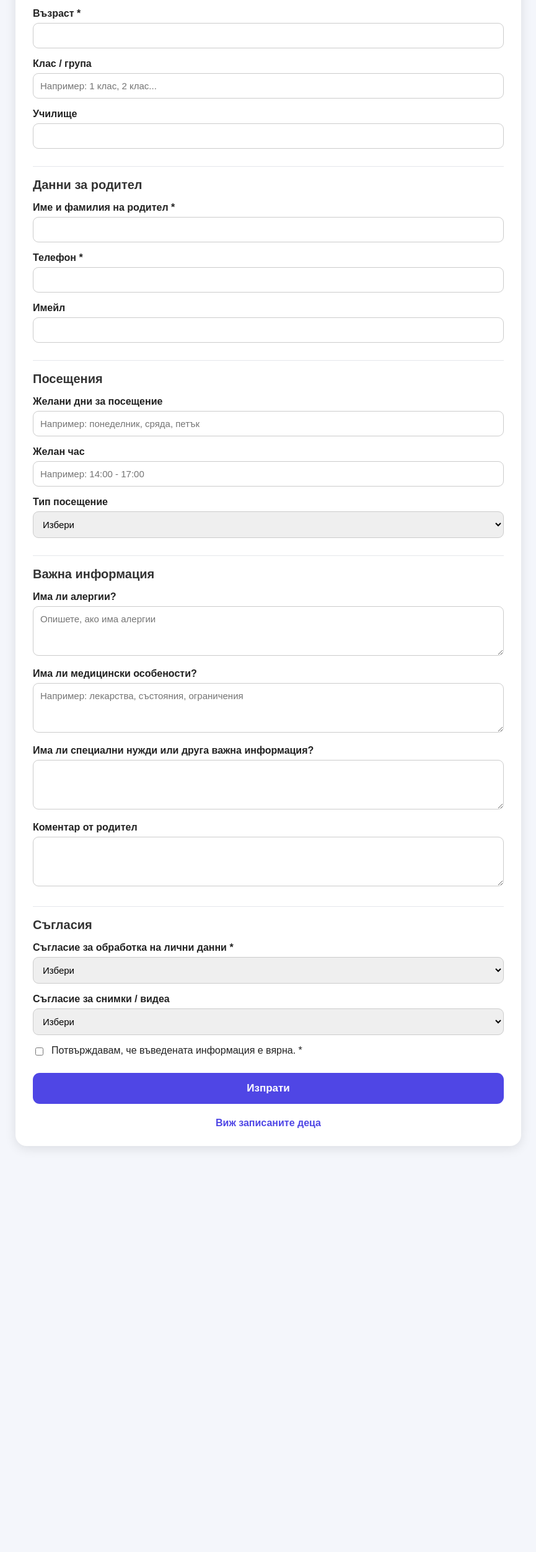
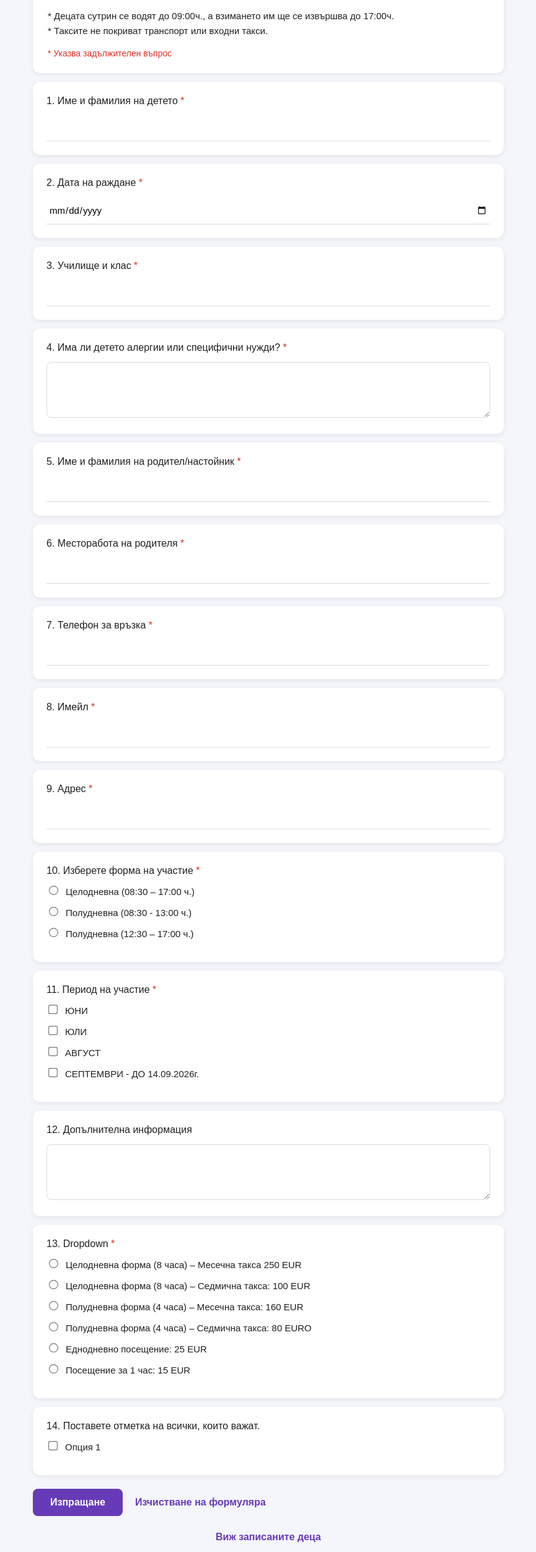
Before and after one commit to littleachieverslearn/LittleAchieversLearn, a plain HTML site: page index.html in a window 1280 px wide. Shown: the part 296-2800 px from the top of the page at 62% size, without its empty margins (207-1072 px from the left). Before the commit the page ends 2175 px from the top, so only its background shows below. Drawn offline with Linux system fonts and the light colour scheme.

Commit message:
update full summer form

```diff
--- a/index.html
+++ b/index.html
@@ -4,77 +4,139 @@
   <meta charset="UTF-8" />
   <meta name="viewport" content="width=device-width, initial-scale=1.0" />
 
-  <title>Записване на дете | Little Achievers</title>
+  <title>Формуляр за Предварително записване | Little Achievers 2026</title>
 
   <style>
     body {
       font-family: Arial, sans-serif;
       background: #f4f6fb;
       margin: 0;
-      padding: 30px;
-      color: #222;
+      padding: 20px;
+      color: #202124;
     }
 
     .container {
       max-width: 760px;
-      margin: auto;
+      margin: 0 auto;
+    }
+
+    .header {
       background: #ffffff;
-      padding: 28px;
-      border-radius: 18px;
-      box-shadow: 0 4px 18px rgba(0,0,0,0.10);
+      border-top: 10px solid #673ab7;
+      border-radius: 12px;
+      padding: 24px;
+      margin-bottom: 14px;
+      box-shadow: 0 2px 8px rgba(0,0,0,0.08);
     }
 
     h1 {
-      text-align: center;
-      margin-bottom: 8px;
-      color: #4f46e5;
+      margin: 0 0 12px;
+      font-size: 28px;
+      font-weight: 500;
     }
 
     .subtitle {
-      text-align: center;
-      margin-bottom: 25px;
-      color: #555;
-    }
-
-    label {
-      display: block;
-      margin-top: 16px;
+      font-size: 22px;
+      margin-bottom: 18px;
       font-weight: bold;
     }
 
-    input,
+    .info {
+      line-height: 1.6;
+      font-size: 15px;
+    }
+
+    .required-note {
+      color: #d93025;
+      margin-top: 16px;
+      font-size: 14px;
+    }
+
+    .question {
+      background: #ffffff;
+      border-radius: 12px;
+      padding: 22px;
+      margin-bottom: 14px;
+      box-shadow: 0 2px 8px rgba(0,0,0,0.08);
+    }
+
+    .question-title {
+      font-size: 16px;
+      margin-bottom: 14px;
+      font-weight: 500;
+    }
+
+    .required {
+      color: #d93025;
+    }
+
+    input[type="text"],
+    input[type="email"],
+    input[type="tel"],
+    input[type="date"],
     textarea,
     select {
       width: 100%;
-      padding: 11px;
-      margin-top: 6px;
-      border: 1px solid #ccc;
-      border-radius: 9px;
+      border: none;
+      border-bottom: 1px solid #dadce0;
+      padding: 12px 4px;
       font-size: 15px;
+      outline: none;
       box-sizing: border-box;
       font-family: Arial, sans-serif;
+      background: transparent;
     }
 
     textarea {
-      min-height: 80px;
+      min-height: 90px;
       resize: vertical;
+      border: 1px solid #dadce0;
+      border-radius: 8px;
+      padding: 12px;
+      background: #fff;
+    }
+
+    input:focus,
+    textarea:focus,
+    select:focus {
+      border-color: #673ab7;
+    }
+
+    .option {
+      display: flex;
+      align-items: flex-start;
+      gap: 10px;
+      margin: 13px 0;
+      font-size: 15px;
+      line-height: 1.4;
+    }
+
+    .option input {
+      margin-top: 2px;
+      transform: scale(1.15);
+    }
+
+    .buttons {
+      display: flex;
+      gap: 12px;
+      align-items: center;
+      margin: 22px 0;
+      flex-wrap: wrap;
     }
 
     button {
-      margin-top: 25px;
-      width: 100%;
-      padding: 15px;
-      background: #4f46e5;
+      background: #673ab7;
       color: white;
       border: none;
-      border-radius: 11px;
-      font-size: 17px;
+      border-radius: 8px;
+      padding: 13px 28px;
+      font-size: 16px;
+      cursor: pointer;
       font-weight: bold;
-      cursor: pointer;
     }
 
     button:hover {
-      background: #3730a3;
+      background: #512da8;
     }
 
     button:disabled {
@@ -82,59 +144,68 @@
       cursor: not-allowed;
     }
 
+    .clear-btn {
+      background: transparent;
+      color: #673ab7;
+      border: none;
+      padding: 13px 8px;
+    }
+
+    .clear-btn:hover {
+      background: #f1eafe;
+    }
+
+    #message {
+      font-weight: bold;
+      margin-bottom: 20px;
+      padding: 14px;
+      border-radius: 10px;
+      display: none;
+    }
+
     .success {
-      margin-top: 20px;
-      color: green;
-      text-align: center;
-      font-weight: bold;
+      display: block !important;
+      background: #e6f4ea;
+      color: #137333;
     }
 
     .error {
-      margin-top: 20px;
-      color: #b91c1c;
-      text-align: center;
-      font-weight: bold;
+      display: block !important;
+      background: #fce8e6;
+      color: #c5221f;
     }
 
-    .link {
+    .panel-link {
       text-align: center;
-      margin-top: 22px;
+      margin: 25px 0;
     }
 
-    .link a {
-      color: #4f46e5;
+    .panel-link a {
+      color: #673ab7;
       font-weight: bold;
       text-decoration: none;
     }
 
-    .link a:hover {
+    .panel-link a:hover {
       text-decoration: underline;
     }
 
-    .section-title {
-      margin-top: 28px;
-      padding-top: 18px;
-      border-top: 1px solid #e5e7eb;
-      color: #333;
-      font-size: 20px;
-      font-weight: bold;
-    }
+    @media (max-width: 600px) {
+      body {
+        padding: 10px;
+      }
 
-    .checkbox-row {
-      display: flex;
-      gap: 10px;
-      align-items: flex-start;
-      margin-top: 16px;
-    }
+      h1 {
+        font-size: 23px;
+      }
 
-    .checkbox-row input {
-      width: auto;
-      margin-top: 4px;
-    }
+      .subtitle {
+        font-size: 19px;
+      }
 
-    .checkbox-row label {
-      margin-top: 0;
-      font-weight: normal;
+      .question {
+        padding: 18px;
+      }
     }
   </style>
 </head>
@@ -142,97 +213,178 @@
 <body>
 
   <div class="container">
-    <h1>Форма за записване на дете</h1>
-    <div class="subtitle">Little Achievers</div>
 
-    <form id="childForm">
+    <div class="header">
+      <h1>Формуляр за Предварително записване</h1>
+      <div class="subtitle">Лятна занималня Little Achievers 2026</div>
 
-      <div class="section-title">Данни за детето</div>
+      <div class="info">
+        ✅ Целодневна форма: 08:30-17:00 ч.<br>
+        ✅ Полудневна форма /преди обяд/ 08:30 – 13:00 ч.<br>
+        ✅ Полудневна форма /след обяд/ 12:30 – 17:00 ч.<br><br>
 
-      <label>Име и фамилия на детето *</label>
-      <input type="text" name="childName" required />
+        ❗️Попълването на формуляра е първата стъпка за записване.
+        Потвърждението се извършва след попълнени декларации за участие
+        и заплащане 40% капаро от избраната програма.<br><br>
 
-      <label>Възраст *</label>
-      <input type="number" name="age" min="1" max="18" required />
-
-      <label>Клас / група</label>
-      <input type="text" name="group" placeholder="Например: 1 клас, 2 клас..." />
-
-      <label>Училище</label>
-      <input type="text" name="school" />
-
-      <div class="section-title">Данни за родител</div>
-
-      <label>Име и фамилия на родител *</label>
-      <input type="text" name="parentName" required />
-
-      <label>Телефон *</label>
-      <input type="tel" name="phone" required />
-
-      <label>Имейл</label>
-      <input type="email" name="email" />
-
-      <div class="section-title">Посещения</div>
-
-      <label>Желани дни за посещение</label>
-      <input type="text" name="days" placeholder="Например: понеделник, сряда, петък" />
-
-      <label>Желан час</label>
-      <input type="text" name="time" placeholder="Например: 14:00 - 17:00" />
-
-      <label>Тип посещение</label>
-      <select name="visitType">
-        <option value="">Избери</option>
-        <option value="Почасово">Почасово</option>
-        <option value="Полудневно">Полудневно</option>
-        <option value="Целодневно">Целодневно</option>
-        <option value="Занималня">Занималня</option>
-        <option value="Друго">Друго</option>
-      </select>
-
-      <div class="section-title">Важна информация</div>
-
-      <label>Има ли алергии?</label>
-      <textarea name="allergies" placeholder="Опишете, ако има алергии"></textarea>
-
-      <label>Има ли медицински особености?</label>
-      <textarea name="medicalInfo" placeholder="Например: лекарства, състояния, ограничения"></textarea>
-
-      <label>Има ли специални нужди или друга важна информация?</label>
-      <textarea name="specialInfo"></textarea>
-
-      <label>Коментар от родител</label>
-      <textarea name="parentComment"></textarea>
-
-      <div class="section-title">Съгласия</div>
-
-      <label>Съгласие за обработка на лични данни *</label>
-      <select name="gdprConsent" required>
-        <option value="">Избери</option>
-        <option value="Да">Да</option>
-        <option value="Не">Не</option>
-      </select>
-
-      <label>Съгласие за снимки / видеа</label>
-      <select name="photoConsent">
-        <option value="">Избери</option>
-        <option value="Да">Да</option>
-        <option value="Не">Не</option>
-      </select>
-
-      <div class="checkbox-row">
-        <input type="checkbox" name="confirmInfo" required />
-        <label>Потвърждавам, че въведената информация е вярна. *</label>
+        * Децата сутрин се водят до 09:00ч., а взимането им ще се извършва до 17:00ч.<br>
+        * Таксите не покриват транспорт или входни такси.
       </div>
 
-      <button type="submit" id="submitBtn">Изпрати</button>
+      <div class="required-note">* Указва задължителен въпрос</div>
+    </div>
+
+    <form id="summerForm">
+
+      <div class="question">
+        <div class="question-title">1. Име и фамилия на детето <span class="required">*</span></div>
+        <input type="text" name="childName" required />
+      </div>
+
+      <div class="question">
+        <div class="question-title">2. Дата на раждане <span class="required">*</span></div>
+        <input type="date" name="birthDate" required />
+      </div>
+
+      <div class="question">
+        <div class="question-title">3. Училище и клас <span class="required">*</span></div>
+        <input type="text" name="schoolAndClass" required />
+      </div>
+
+      <div class="question">
+        <div class="question-title">4. Има ли детето алергии или специфични нужди? <span class="required">*</span></div>
+        <textarea name="allergiesNeeds" required></textarea>
+      </div>
+
+      <div class="question">
+        <div class="question-title">5. Име и фамилия на родител/настойник <span class="required">*</span></div>
+        <input type="text" name="parentName" required />
+      </div>
+
+      <div class="question">
+        <div class="question-title">6. Месторабота на родителя <span class="required">*</span></div>
+        <input type="text" name="parentWorkplace" required />
+      </div>
+
+      <div class="question">
+        <div class="question-title">7. Телефон за връзка <span class="required">*</span></div>
+        <input type="tel" name="phone" required />
+      </div>
+
+      <div class="question">
+        <div class="question-title">8. Имейл <span class="required">*</span></div>
+        <input type="email" name="email" required />
+      </div>
+
+      <div class="question">
+        <div class="question-title">9. Адрес <span class="required">*</span></div>
+        <input type="text" name="address" required />
+      </div>
+
+      <div class="question">
+        <div class="question-title">10. Изберете форма на участие <span class="required">*</span></div>
+
+        <div class="option">
+          <input type="radio" name="participationForm" value="Целодневна (08:30 – 17:00 ч.)" required />
+          <label>Целодневна (08:30 – 17:00 ч.)</label>
+        </div>
+
+        <div class="option">
+          <input type="radio" name="participationForm" value="Полудневна (08:30 - 13:00 ч.)" />
+          <label>Полудневна (08:30 - 13:00 ч.)</label>
+        </div>
+
+        <div class="option">
+          <input type="radio" name="participationForm" value="Полудневна (12:30 – 17:00 ч.)" />
+          <label>Полудневна (12:30 – 17:00 ч.)</label>
+        </div>
+      </div>
+
+      <div class="question">
+        <div class="question-title">11. Период на участие <span class="required">*</span></div>
+
+        <div class="option">
+          <input type="checkbox" name="period" value="ЮНИ" />
+          <label>ЮНИ</label>
+        </div>
+
+        <div class="option">
+          <input type="checkbox" name="period" value="ЮЛИ" />
+          <label>ЮЛИ</label>
+        </div>
+
+        <div class="option">
+          <input type="checkbox" name="period" value="АВГУСТ" />
+          <label>АВГУСТ</label>
+        </div>
+
+        <div class="option">
+          <input type="checkbox" name="period" value="СЕПТЕМВРИ - ДО 14.09.2026г." />
+          <label>СЕПТЕМВРИ - ДО 14.09.2026г.</label>
+        </div>
+      </div>
+
+      <div class="question">
+        <div class="question-title">12. Допълнителна информация</div>
+        <textarea name="additionalInfo"></textarea>
+      </div>
+
+      <div class="question">
+        <div class="question-title">13. Dropdown <span class="required">*</span></div>
+
+        <div class="option">
+          <input type="radio" name="programFee" value="Целодневна форма (8 часа) – Месечна такса 250 EUR" required />
+          <label>Целодневна форма (8 часа) – Месечна такса 250 EUR</label>
+        </div>
+
+        <div class="option">
+          <input type="radio" name="programFee" value="Целодневна форма (8 часа) – Седмична такса: 100 EUR" />
+          <label>Целодневна форма (8 часа) – Седмична такса: 100 EUR</label>
+        </div>
+
+        <div class="option">
+          <input type="radio" name="programFee" value="Полудневна форма (4 часа) – Месечна такса: 160 EUR" />
+          <label>Полудневна форма (4 часа) – Месечна такса: 160 EUR</label>
+        </div>
+
+        <div class="option">
+          <input type="radio" name="programFee" value="Полудневна форма (4 часа) – Седмична такса: 80 EURO" />
+          <label>Полудневна форма (4 часа) – Седмична такса: 80 EURO</label>
+        </div>
+
+        <div class="option">
+          <input type="radio" name="programFee" value="Еднодневно посещение: 25 EUR" />
+          <label>Еднодневно посещение: 25 EUR</label>
+        </div>
+
+        <div class="option">
+          <input type="radio" name="programFee" value="Посещение за 1 час: 15 EUR" />
+          <label>Посещение за 1 час: 15 EUR</label>
+        </div>
+      </div>
+
+      <div class="question">
+        <div class="question-title">14. Поставете отметка на всички, които важат.</div>
+
+        <div class="option">
+          <input type="checkbox" name="option1" value="Опция 1" />
+          <label>Опция 1</label>
+        </div>
+      </div>
+
+      <div class="buttons">
+        <button type="submit" id="submitBtn">Изпращане</button>
+        <button type="button" class="clear-btn" onclick="document.getElementById('summerForm').reset()">Изчистване на формуляра</button>
+      </div>
+
+      <div id="message"></div>
+
     </form>
 
-    <div id="message"></div>
-
-    <div class="link">
+    <div class="panel-link">
       <a href="./panel.html">Виж записаните деца</a>
     </div>
+
   </div>
 
   <script type="module">
@@ -257,43 +409,54 @@
     const app = initializeApp(firebaseConfig);
     const db = getFirestore(app);
 
-    const form = document.getElementById("childForm");
+    const form = document.getElementById("summerForm");
     const message = document.getElementById("message");
     const submitBtn = document.getElementById("submitBtn");
 
+    function getCheckedValues(name) {
+      return Array.from(document.querySelectorAll(`input[name="${name}"]:checked`))
+        .map(input => input.value);
+    }
+
     form.addEventListener("submit", async function(e) {
       e.preventDefault();
+
+      const selectedPeriods = getCheckedValues("period");
+
+      if (selectedPeriods.length === 0) {
+        message.textContent = "Моля, изберете поне един период на участие.";
+        message.className = "error";
+        return;
+      }
 
       message.textContent = "";
       message.className = "";
 
       submitBtn.disabled = true;
-      submitBtn.textContent = "Изпращане...";
+      submitBtn.textContent = "Изпраща се...";
 
       const formData = new FormData(form);
 
       const childData = {
+        formTitle: "Формуляр за Предварително записване - Лятна занималня Little Achievers 2026",
+
         childName: formData.get("childName") || "",
-        age: formData.get("age") || "",
-        group: formData.get("group") || "",
-        school: formData.get("school") || "",
+        birthDate: formData.get("birthDate") || "",
+        schoolAndClass: formData.get("schoolAndClass") || "",
+        allergiesNeeds: formData.get("allergiesNeeds") || "",
 
         parentName: formData.get("parentName") || "",
+        parentWorkplace: formData.get("parentWorkplace") || "",
         phone: formData.get("phone") || "",
         email: formData.get("email") || "",
+        address: formData.get("address") || "",
 
-        days: formData.get("days") || "",
-        time: formData.get("time") || "",
-        visitType: formData.get("visitType") || "",
+        participationForm: formData.get("participationForm") || "",
+        period: selectedPeriods,
 
-        allergies: formData.get("allergies") || "",
-        medicalInfo: formData.get("medicalInfo") || "",
-        specialInfo: formData.get("specialInfo") || "",
-        parentComment: formData.get("parentComment") || "",
-
-        gdprConsent: formData.get("gdprConsent") || "",
-        photoConsent: formData.get("photoConsent") || "",
-        confirmInfo: formData.get("confirmInfo") === "on" ? "Да" : "Не",
+        additionalInfo: formData.get("additionalInfo") || "",
+        programFee: formData.get("programFee") || "",
+        option1: formData.get("option1") === "Опция 1" ? "Да" : "Не",
 
         createdAt: serverTimestamp()
       };
@@ -301,18 +464,18 @@
       try {
         await addDoc(collection(db, "children"), childData);
 
-        message.textContent = "Детето е записано успешно!";
+        message.textContent = "Формулярът е изпратен успешно!";
         message.className = "success";
 
         form.reset();
       } catch (error) {
         console.error("Firebase error:", error);
 
-        message.textContent = "Грешка при запис. Провери дали Firestore Database е създадена и дали Rules са публикувани.";
+        message.textContent = "Грешка при запис. Провери Firestore Rules и Firebase проекта.";
         message.className = "error";
       } finally {
         submitBtn.disabled = false;
-        submitBtn.textContent = "Изпрати";
+        submitBtn.textContent = "Изпращане";
       }
     });
   </script>
```
